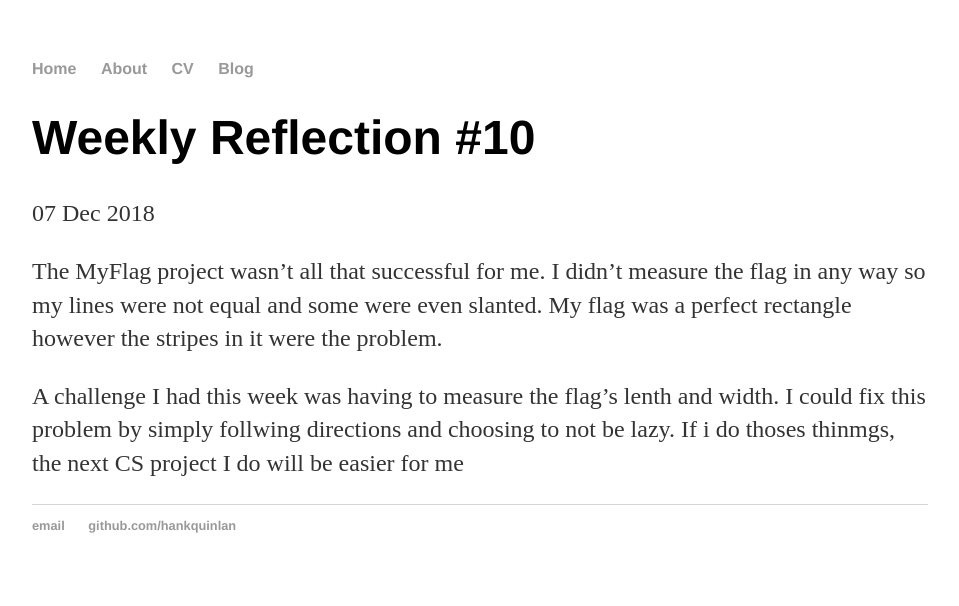
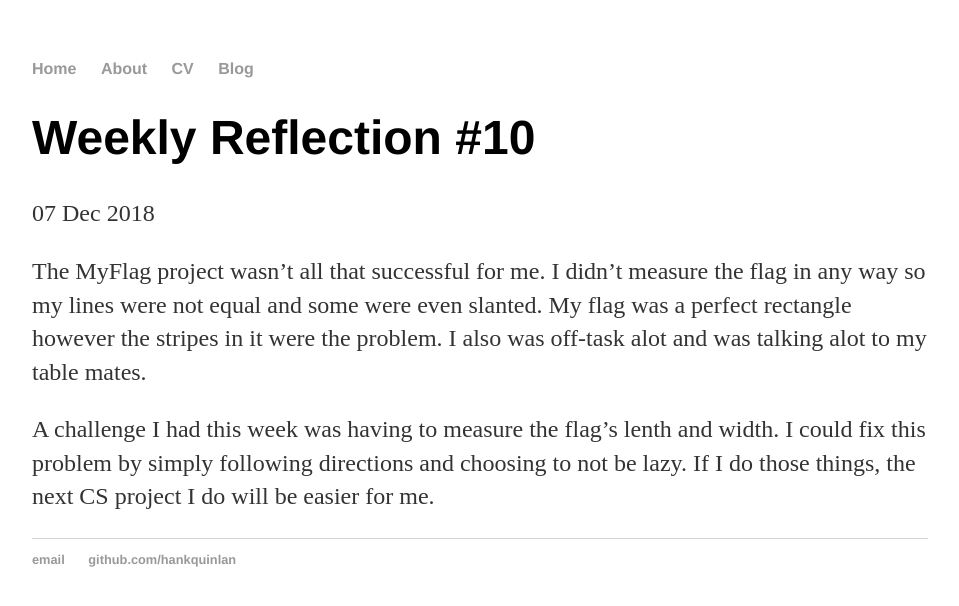
Before and after one commit to aboubakard8024/aboubakard8024.github.io, a Jekyll site: the page built from _posts/2018-12-07-weekly-reflection.md, in a window 1280 px wide. Shown: the top 606 px of the page, without its empty margins (160-1119 px from the left). Built offline with Jekyll 4.4.1, drawn with Linux system fonts in a browser that asks for light colours.

Commit message:
Update 2018-12-07-weekly-reflection.md

```diff
--- a/_posts/2018-12-07-weekly-reflection.md
+++ b/_posts/2018-12-07-weekly-reflection.md
@@ -4,6 +4,6 @@ title: "Weekly Reflection #10"
 date: 2018-12-7
 ---
 
-The MyFlag project wasn't all that successful for me. I didn't measure the flag in any way so my lines were not equal and some were even slanted. My flag was a perfect rectangle however the stripes in it were the problem.
+The MyFlag project wasn't all that successful for me. I didn't measure the flag in any way so my lines were not equal and some were even slanted. My flag was a perfect rectangle however the stripes in it were the problem. I also was off-task alot and was talking alot to my table mates.
 
-A challenge I had this week was having to measure the flag's lenth and width. I could fix this problem by simply follwing directions and choosing to not be lazy. If i do thoses thinmgs, the next CS project I do will be easier for me
+A challenge I had this week was having to measure the flag's lenth and width. I could fix this problem by simply following directions and choosing to not be lazy. If I do those things, the next CS project I do will be easier for me.
```
